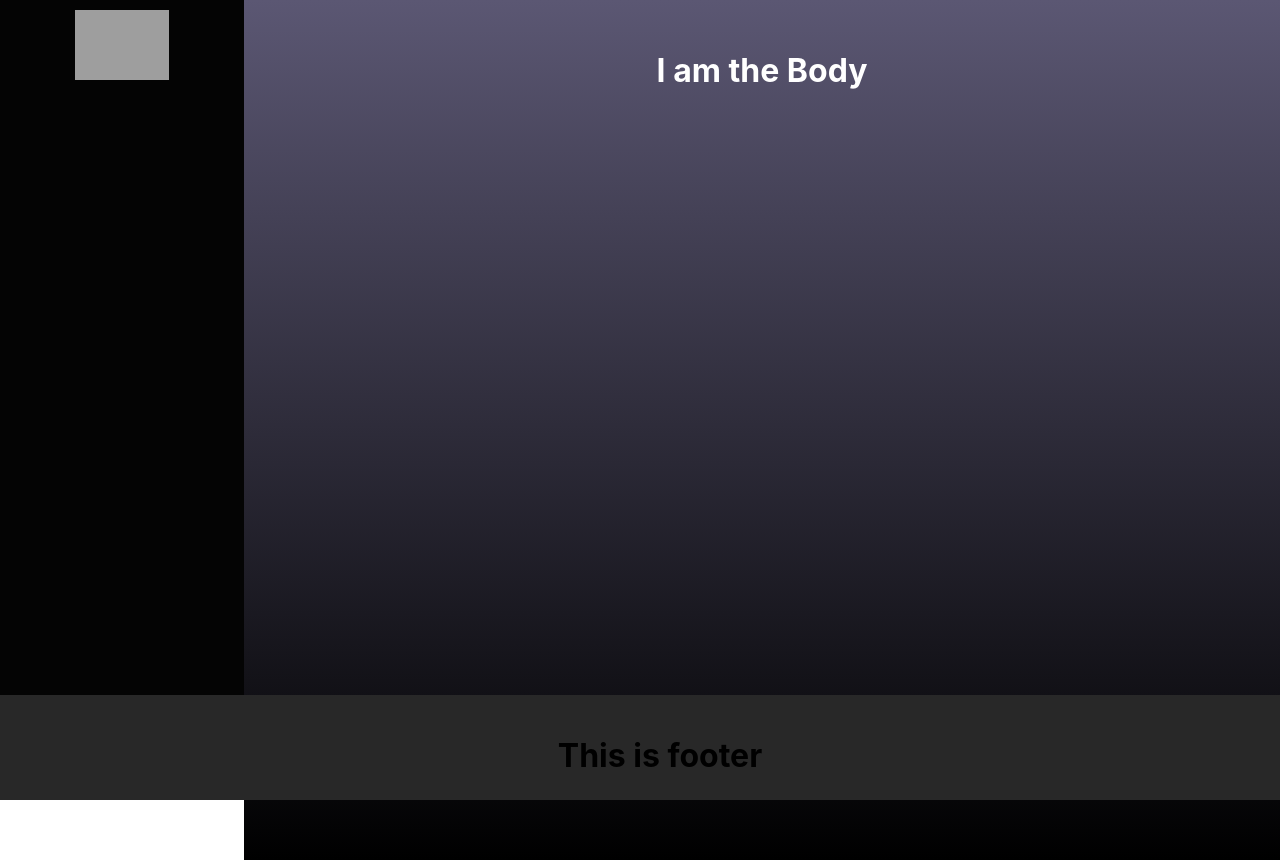
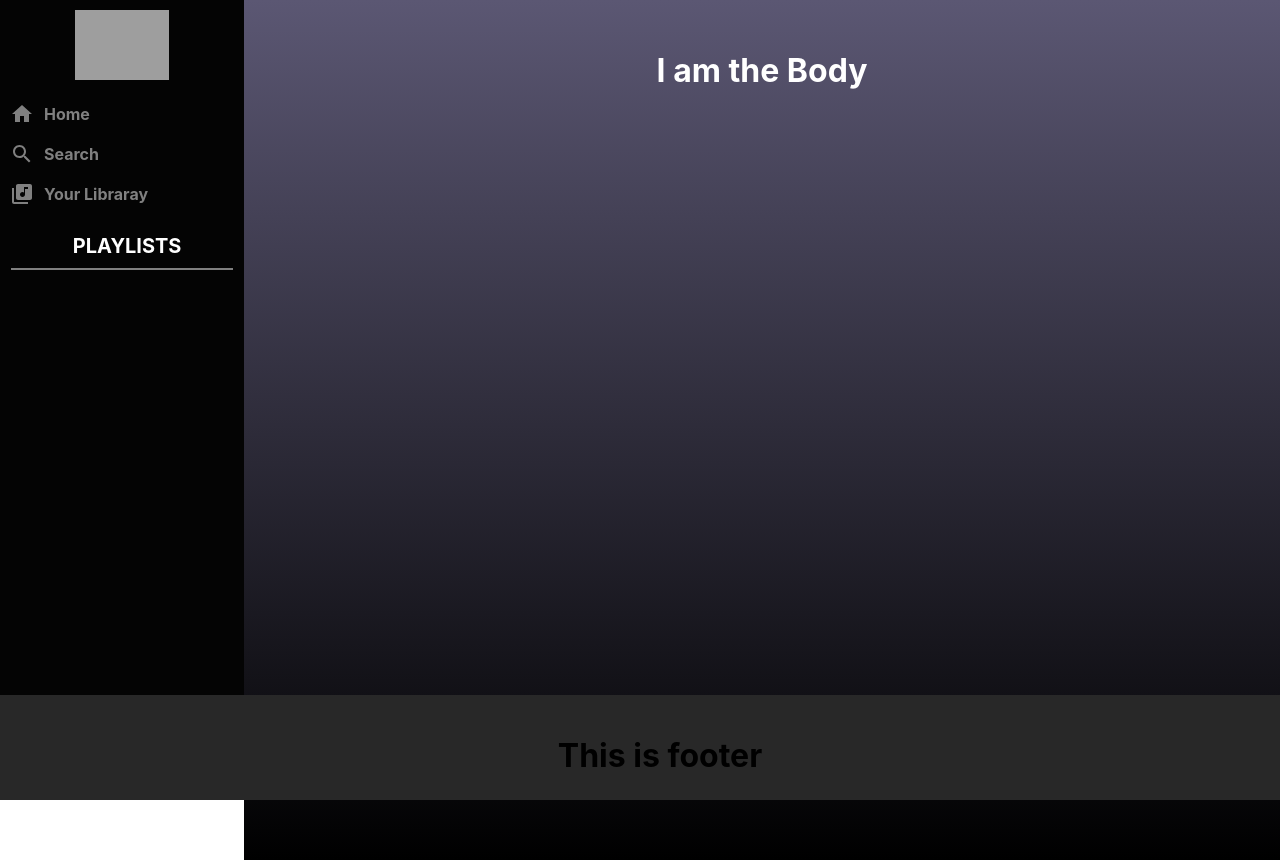
Before and after one commit to Pravin12111/spotify, a React (Create React App) app: page / in a window 1280 px wide. Built offline with nearby package versions, Linux system fonts and the light colour scheme; grey boxes are pictures that could not be loaded; what spotify-web-api-js would draw is missing.

Commit message:
spotify sidebar is created by using material ui

```diff
--- a/package.json
+++ b/package.json
@@ -3,6 +3,10 @@
   "version": "0.1.0",
   "private": true,
   "dependencies": {
+    "@emotion/react": "^11.11.4",
+    "@emotion/styled": "^11.11.5",
+    "@mui/icons-material": "^5.15.15",
+    "@mui/material": "^5.15.15",
     "@testing-library/jest-dom": "^5.17.0",
     "@testing-library/react": "^13.4.0",
     "@testing-library/user-event": "^13.5.0",
--- a/src/Sidebar.css
+++ b/src/Sidebar.css
@@ -10,3 +10,14 @@
     padding: 10px;
     height: 70px;
 }
+
+.sidebar >hr{
+    border: 1px solid gray;
+    width: 90%;
+    margin: 10px auto;
+}
+.sidebar-title{
+    margin-left: 10px;
+    padding: 5px;
+    font-size: 20px
+}
--- a/src/Sidebar.js
+++ b/src/Sidebar.js
@@ -1,10 +1,21 @@
 import React from 'react'
 import "./Sidebar.css"
-
+import SidebarOption from './SidebarOption';
+import HomeIcon from '@mui/icons-material/Home';
+import SearchIcon from "@mui/icons-material/Search"
+import LibraryIcon from "@mui/icons-material/LibraryMusic"
 function Sidebar() {
 return (
     <div className='sidebar'>
         <img src="https://getheavy.com/wp-content/uploads/2019/12/spotify2019-830x350.jpg" alt="" className='sidebar-logo'/>
+
+        <SidebarOption title="Home" Icon={HomeIcon}/>
+        <SidebarOption title="Search"   Icon={SearchIcon}/>
+        <SidebarOption title="Your Libraray"    Icon={LibraryIcon}/>
+
+        <br/>
+        <strong className='sidebar-title'>PLAYLISTS</strong>
+        <hr/>
     </div>
 )
 }
--- /dev/null
+++ b/src/SidebarOption.css
@@ -0,0 +1,16 @@
+.sidebaroption{
+    display: flex;
+    align-items: center;
+    color: grey;
+    height: 40px;
+    cursor: pointer;
+    transition: 200ms color ease-in;
+}
+
+.sidebaroption:hover{
+    color: white;
+}
+.sidebarOption_icon{
+    padding-left: 10px;
+    padding-right: 10px;
+}
--- /dev/null
+++ b/src/SidebarOption.js
@@ -0,0 +1,13 @@
+import React from 'react'
+import "./SidebarOption.css"
+
+function SidebarOption({title,Icon}) {
+  return (
+    <div className='sidebaroption'>
+        {Icon && <Icon className="sidebarOption_icon"/>}
+        {Icon ? <h4>{title}</h4>:<p>{title}</p>}
+    </div>
+  )
+}
+
+export default SidebarOption
```
Also changed, not shown: 1 other file (tests, documents, lock files or other folders).
